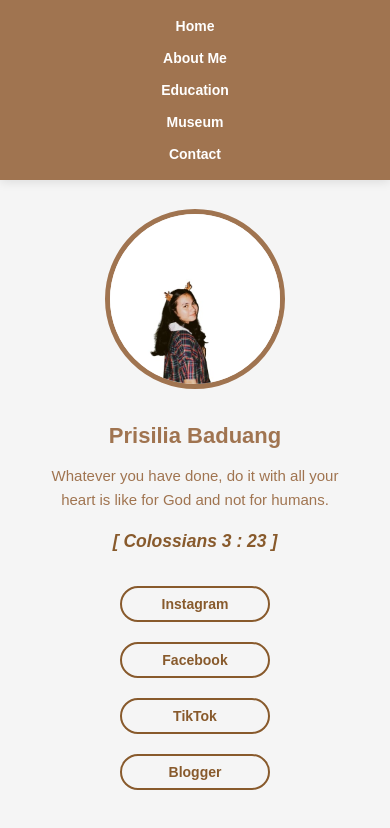
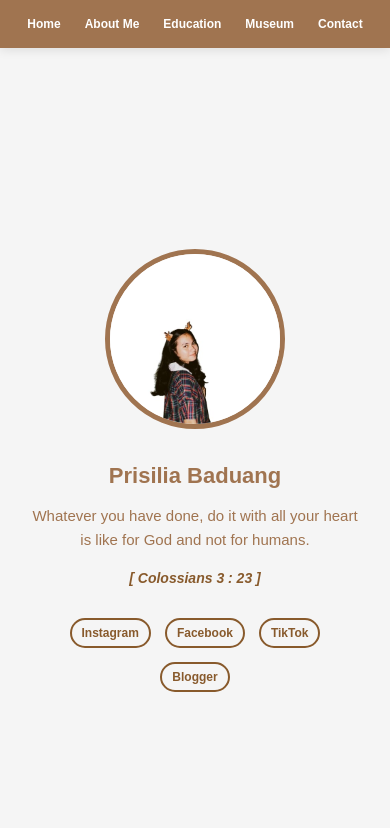
Before and after one commit to Prisilia13/myportofolio.github.io, a plain HTML site: page index.html in a window 390 px wide. Drawn offline with Linux system fonts and the light colour scheme.

Commit message:
Add files via upload

```diff
--- a/index.html
+++ b/index.html
@@ -53,7 +53,7 @@
             text-decoration: none;
             font-size: 16px;
             font-weight: bold;
-            transition: color 0.3s ease;
+            transition: all 0.3s ease;
             padding: 8px 12px;
             border-radius: 5px;
             display: block;
@@ -61,6 +61,7 @@
 
         .nav-links a:hover {
             background-color: rgba(255, 255, 255, 0.2);
+            transform: translateY(-1px);
         }
 
         .background-area {
@@ -91,6 +92,11 @@
             margin-bottom: 30px;
             display: inline-block;
             max-width: 90%;
+            transition: transform 0.3s ease;
+        }
+
+        .profile-image:hover {
+            transform: scale(1.05);
         }
 
         .profile-name {
@@ -138,11 +144,13 @@
             background-color: #885a2c;
             color: white;
             transform: translateY(-2px);
+            box-shadow: 0 4px 8px rgba(136, 90, 44, 0.3);
         }
 
+        /* TABLET RESPONSIVE */
         @media screen and (max-width: 768px) {
             .navbar {
-                padding: 10px 0;
+                padding: 12px 0;
             }
 
             .nav-links a {
@@ -155,7 +163,7 @@
             }
 
             .background-area {
-                padding-top: 120px;
+                padding-top: 110px;
                 padding-left: 15px;
                 padding-right: 15px;
             }
@@ -186,18 +194,35 @@
             }
         }
 
+        /* MOBILE RESPONSIVE - MENU TETAP HORIZONTAL */
         @media screen and (max-width: 480px) {
+            .navbar {
+                padding: 10px 0;
+            }
+
+            .nav-container {
+                padding: 0 10px;
+            }
+
             .nav-links {
-                flex-direction: column;
-                align-items: center;
+                flex-direction: row; /* TETAP HORIZONTAL */
+                justify-content: center;
+                flex-wrap: wrap;
             }
 
             .nav-links li {
-                margin: 2px 0;
+                margin: 2px 4px; /* MARGIN LEBIH KECIL */
+            }
+
+            .nav-links a {
+                font-size: 12px; /* FONT LEBIH KECIL */
+                padding: 5px 8px;
             }
 
             .background-area {
-                padding-top: 160px;
+                padding-top: 100px; /* SESUAIKAN DENGAN NAVBAR */
+                padding-left: 10px;
+                padding-right: 10px;
             }
 
             .profile-image {
@@ -213,15 +238,49 @@
                 font-size: 15px;
             }
 
+            .profile-description h3 {
+                font-size: 14px;
+            }
+
+            /* SOCIAL MEDIA TETAP HORIZONTAL */
             .social-media {
-                flex-direction: column;
-                align-items: center;
-                gap: 10px;
+                flex-direction: row; /* TETAP HORIZONTAL */
+                justify-content: center;
+                gap: 8px;
+                margin-top: 20px;
+                flex-wrap: wrap;
             }
 
             .social-media a {
-                width: 150px;
-                text-align: center;
+                font-size: 12px;
+                padding: 6px 10px;
+                margin: 3px;
+                min-width: auto; /* HAPUS WIDTH FIXED */
+            }
+        }
+
+        /* MOBILE SANGAT KECIL */
+        @media screen and (max-width: 360px) {
+            .nav-links a {
+                font-size: 11px;
+                padding: 4px 6px;
+            }
+
+            .nav-links li {
+                margin: 1px 2px;
+            }
+
+            .social-media a {
+                font-size: 11px;
+                padding: 5px 8px;
+            }
+
+            .profile-name {
+                font-size: 20px;
+            }
+
+            .profile-description {
+                font-size: 14px;
             }
         }
     </style>
@@ -230,10 +289,10 @@
     <nav class="navbar">
         <div class="nav-container">
             <ul class="nav-links">
-                <li><a href="home.html">Home</a></li>
+                <li><a href="index.html">Home</a></li>
                 <li><a href="about.html">About Me</a></li>
                 <li><a href="education.html">Education</a></li>
-                <li><a href="galery.html">Museum</a></li>
+                <li><a href="gallery.html">Museum</a></li>
                 <li><a href="contact.html">Contact</a></li>
             </ul>
         </div>
@@ -243,7 +302,7 @@
         <div class="content-container">
             <img src="adelee.jpeg" alt="Profile Picture" class="profile-image">
 
-            <h3 class="profile-name"> Prisilia Baduang </h3>
+            <h3 class="profile-name">Prisilia Baduang</h3>
 
             <div class="profile-description">
                 <p>Whatever you have done, do it with all your heart is like for God and not for humans.</p>
@@ -251,10 +310,10 @@
             </div>
 
             <div class="social-media">
-                <a href="#">Instagram</a>
-                <a href="#">Facebook</a>
-                <a href="#">TikTok</a>
-                <a href="#">Blogger</a>
+                <a href="#" target="_blank">Instagram</a>
+                <a href="#" target="_blank">Facebook</a>
+                <a href="#" target="_blank">TikTok</a>
+                <a href="#" target="_blank">Blogger</a>
             </div>
         </div>
     </div>
```
